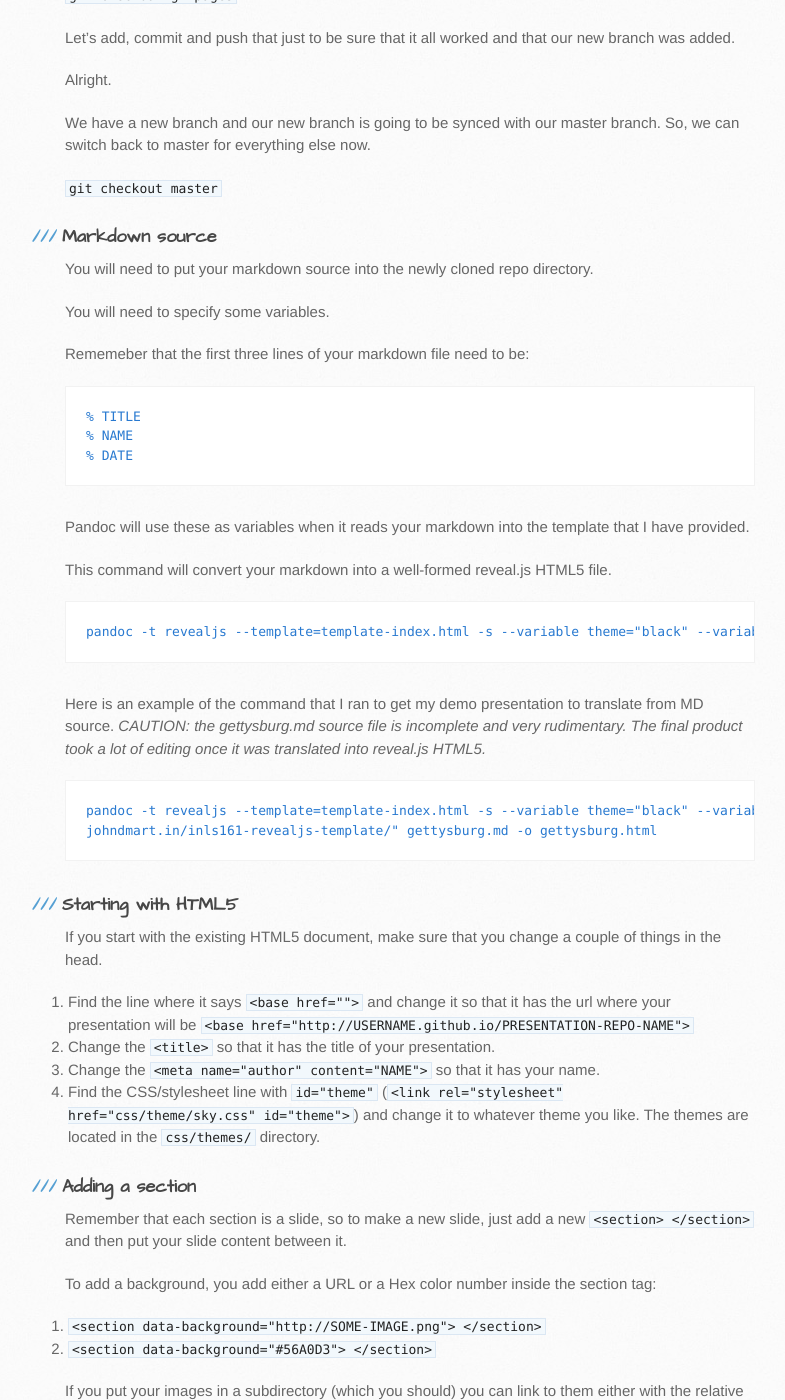
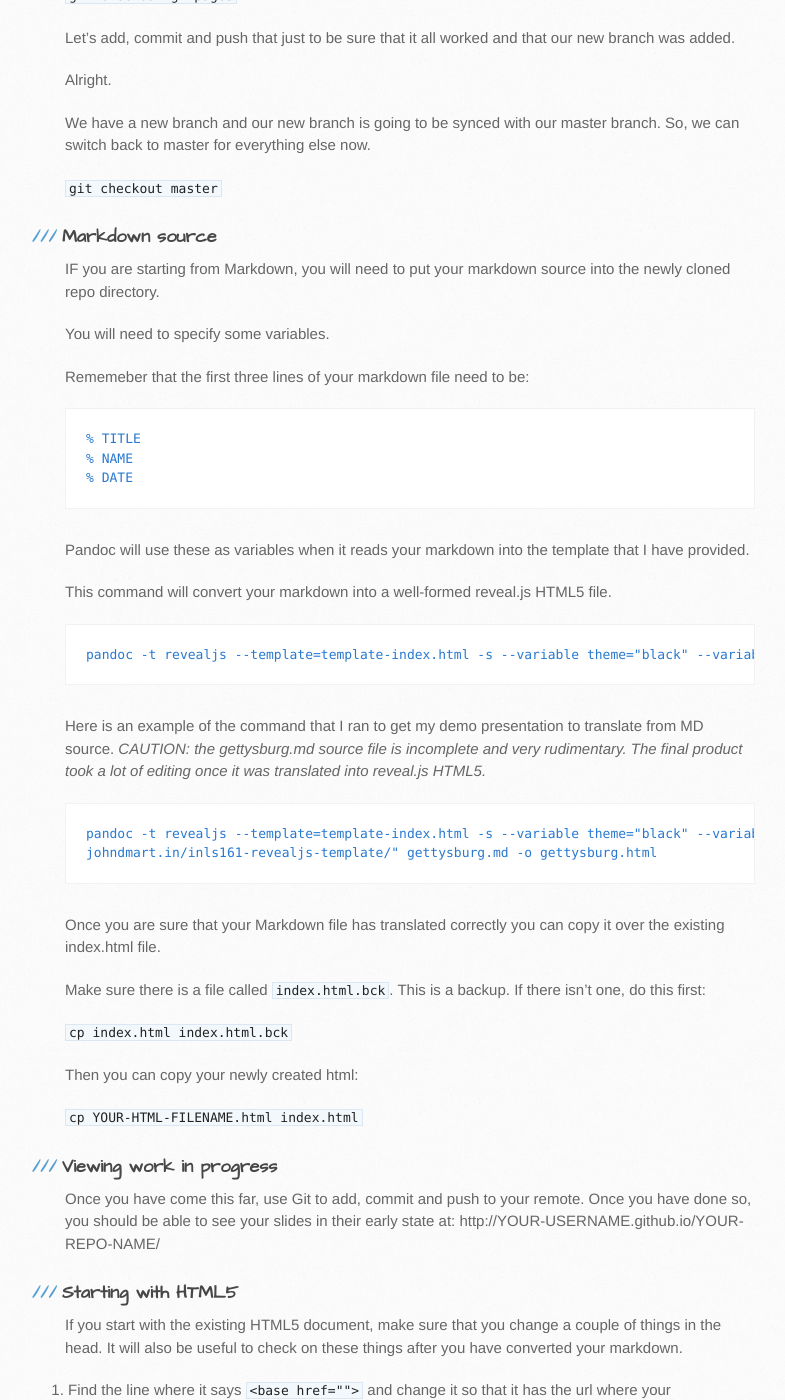
Before and after one commit to tylerpcarter/inls161, a Jekyll site: the page built from schedule/reveal-and-audacity.md, in a window 1280 px wide and 1400 px high, scrolled down 1499 px. Shown: the whole window, without its empty margins (105-890 px from the left). Built offline with Jekyll 4.4.1, drawn with Linux system fonts in a browser that asks for light colours; Markdown is read by kramdown in place of the engine named in the settings.

Commit message:
update ambiguous instructions

````diff
--- a/schedule/reveal-and-audacity.md
+++ b/schedule/reveal-and-audacity.md
@@ -75,7 +75,7 @@ So, we can switch back to master for everything else now.
 
 ### Markdown source
 
-You will need to put your markdown source into the newly cloned repo directory.
+IF you are starting from Markdown, you will need to put your markdown source into the newly cloned repo directory.
 
 You will need to specify some variables.
 
@@ -92,7 +92,7 @@ Pandoc will use these as variables when it reads your markdown into the template
 This command will convert your markdown into a well-formed reveal.js HTML5 file.
 
 ```
-pandoc -t revealjs --template=template-index.html -s --variable theme="black" --variable transition="slide" --variable revealjs-url="http://USERNAME.github.io/PRESENTATION-REPO-NAME" YOUR-MARKDOWN-FILENAME.md -o YOUR-MARKDOWN-FILENAME.html
+pandoc -t revealjs --template=template-index.html -s --variable theme="black" --variable transition="slide" --variable revealjs-url="http://YOUR-USERNAME.github.io/YOUR-REPO-NAME/" YOUR-MARKDOWN-FILENAME.md -o YOUR-HTML-FILENAME.html
 ```
 
 Here is an example of the command that I ran to get my demo presentation to translate from MD source.
@@ -103,16 +103,32 @@ pandoc -t revealjs --template=template-index.html -s --variable theme="black" --
 johndmart.in/inls161-revealjs-template/" gettysburg.md -o gettysburg.html
 ```
 
+Once you are sure that your Markdown file has translated correctly you can copy it over the existing index.html file.
+
+Make sure there is a file called `index.html.bck`. This is a backup. If there isn't one, do this first:
+
+`cp index.html index.html.bck`
+
+Then you can copy your newly created html:
+
+`cp YOUR-HTML-FILENAME.html index.html`
+
+### Viewing work in progress
+
+Once you have come this far, use Git to add, commit and push to your remote.
+Once you have done so, you should be able to see your slides in their early state at: http://YOUR-USERNAME.github.io/YOUR-REPO-NAME/
+
 ### Starting with HTML5
 
 If you start with the existing HTML5 document, make sure that you change a couple of things in the head.
+It will also be useful to check on these things after you have converted your markdown.
 
 1. Find the line where it says `<base href="">` and change it so that it has the url where your presentation will be `<base href="http://USERNAME.github.io/PRESENTATION-REPO-NAME">`
 2. Change the `<title>` so that it has the title of your presentation.
 3. Change the `<meta name="author" content="NAME">` so that it has your name.
 4. Find the CSS/stylesheet line with `id="theme"` (`<link rel="stylesheet" href="css/theme/sky.css" id="theme">`) and change it to whatever theme you like. The themes are located in the `css/themes/` directory.
 
-### Adding a section
+#### Adding a section
 
 Remember that each section is a slide, so to make a new slide, just add a new `<section> </section>` and then put your slide content between it.
 
@@ -131,7 +147,7 @@ Or the fullpath:
 
 You should not have to specify the fullpath if you do not want to, because we have already set the base URL for the presentation in the `<base>` tag in the head that we edited above.
 
-### Adding audio
+#### Adding audio
 
 Adding audio is relatively simple, once you have some audio to add.
 You will need to record some and then put the individual sound files in a subdirectory called `audio`.
````
